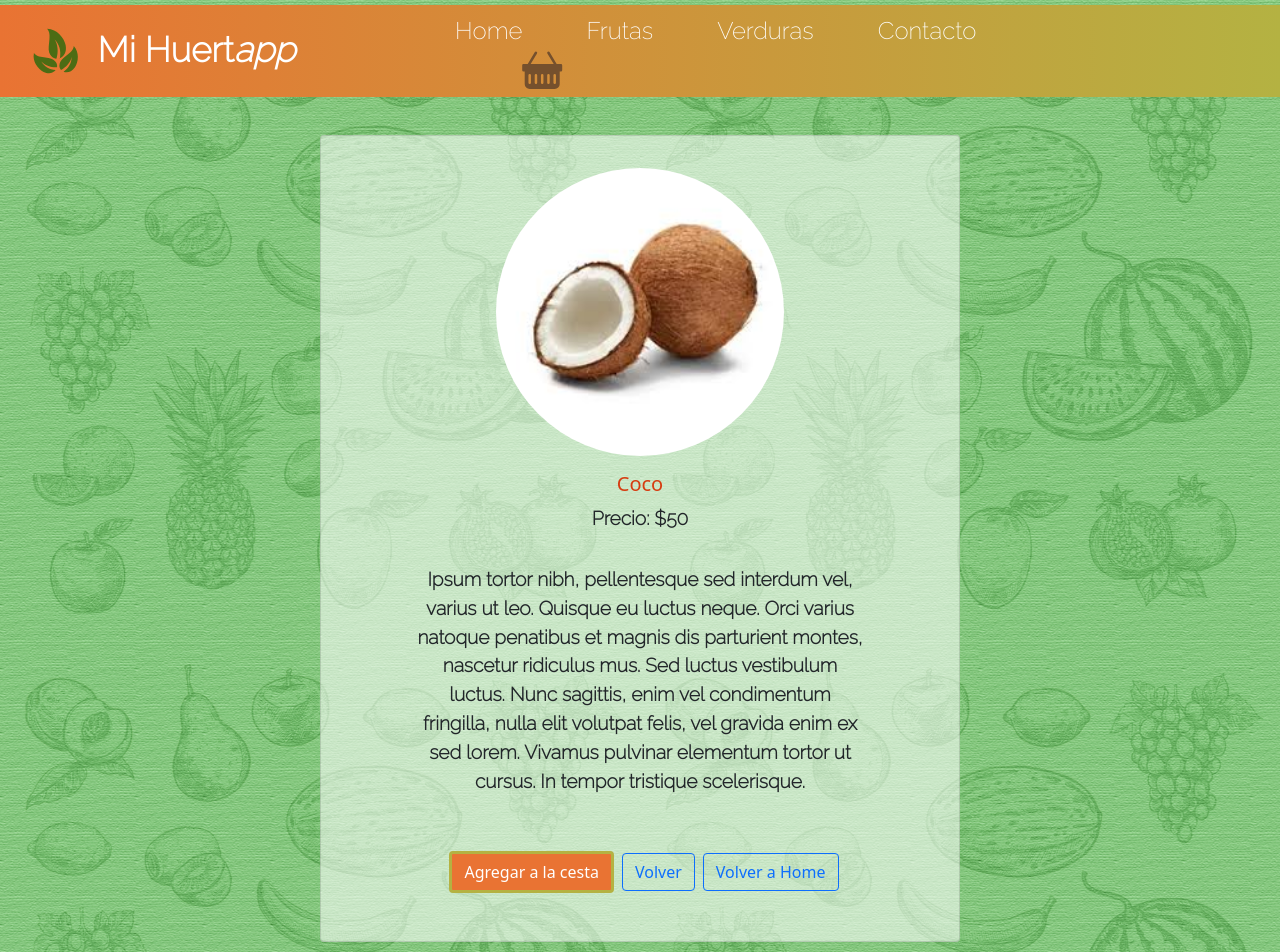
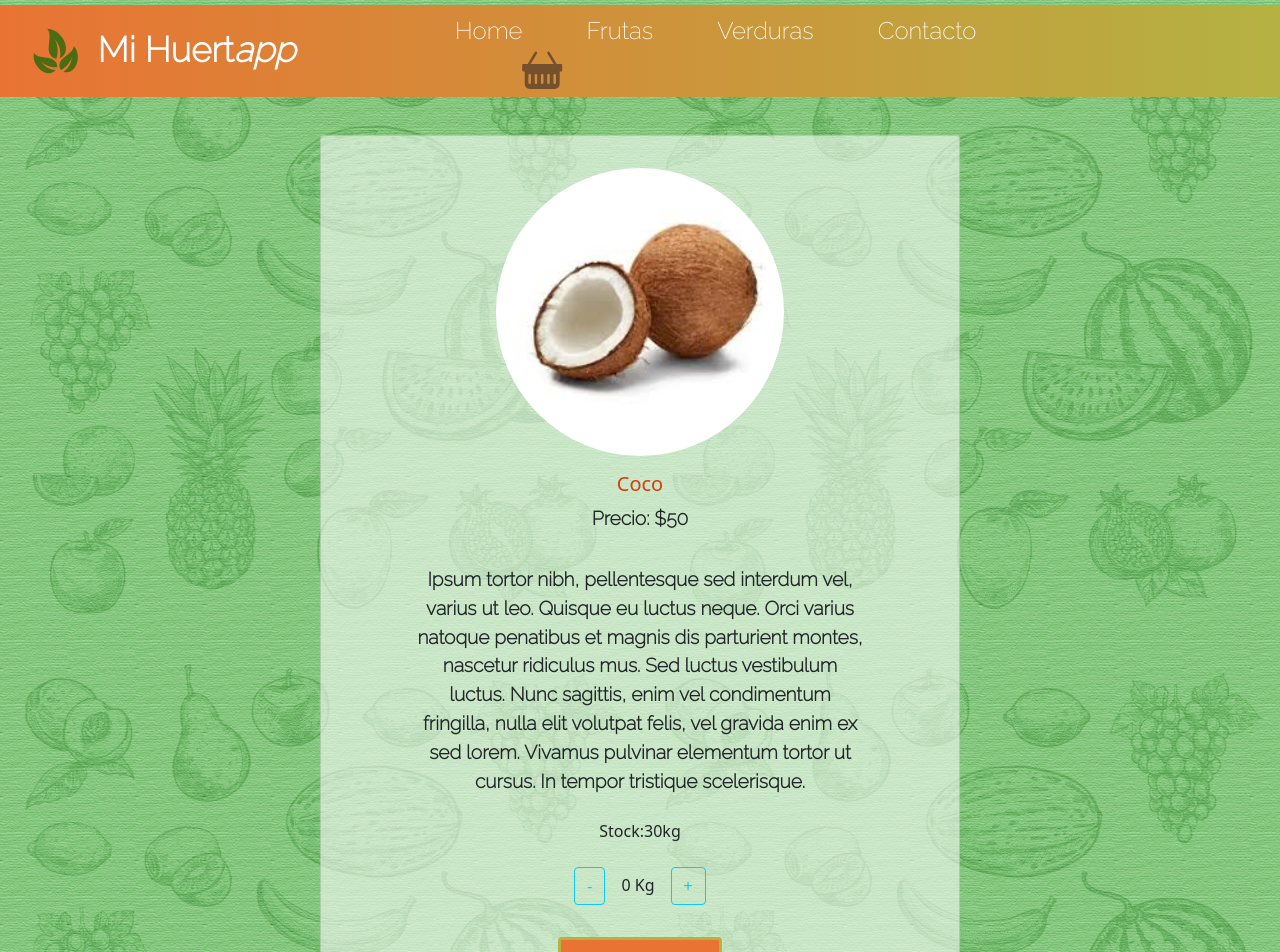
Before and after one commit to IgnazioFausto/react-coderhouse-2021, a React (Create React App) app: page /detail/1 in a window 1280 px wide. Shown: the top 952 px of the page. Built offline with nearby package versions, Linux system fonts and the light colour scheme.

Commit message:
actualizacion con ItemCount

```diff
--- /dev/null
+++ b/src/components/ItemCount/ItemCount.js
@@ -0,0 +1,28 @@
+import React from "react";
+
+export const ItemCount = ({ quantity, cantidad, setCantidad }) => {
+    const handleRestar = () => {
+        if (cantidad > 0) {
+        setCantidad(cantidad - 1) }
+    }
+    const handleSumar = () => {
+        if (cantidad < quantity) {
+        setCantidad(cantidad + 1)}
+    }
+    return (
+
+        <div>
+            <div>Stock:{quantity}kg</div>
+            <br/>
+            <button
+                onClick={handleRestar}
+                className="btn btn-outline-info">-
+            </button>
+            <span className="mx-3">{cantidad} Kg</span>
+            <button
+                onClick={handleSumar}
+                className="btn btn-outline-info">+
+            </button>
+        </div>
+    )
+}
--- a/src/components/ItemDetailContainer/ItemDetail.js
+++ b/src/components/ItemDetailContainer/ItemDetail.js
@@ -1,4 +1,4 @@
-import React from 'react'
+import React, { useState } from 'react'
 import { useHistory } from 'react-router'
 import { Card } from 'react-bootstrap'
 import { CardItemDetail } from '../ItemListContainer/StyledComponents/CardItemDetail'
@@ -6,10 +6,24 @@ import { CardTitle } from '../ItemListContainer/StyledComponents/Card.Title'
 import { CardItemImg } from '../ItemListContainer/StyledComponents/CardItemImg'
 import { Boton } from '../../components/ItemListContainer/StyledComponents/Boton'
 import { CardText } from '../ItemListContainer/StyledComponents/CardText'
+import { ItemCount } from '../ItemCount/ItemCount'
 
-export const ItemDetail = ({ id, name, precio, img, description, category }) => {
+export const ItemDetail = ({ id, name, precio, img, description, category, quantity }) => {
 
     const { goBack, push } = useHistory()
+
+    const [cantidad, setCantidad] = useState(0)
+
+    const addToCart = () => {
+        const newItem = {
+            id,
+            name,
+            precio,
+            category,
+            cantidad
+        }
+        console.log("agregado:", newItem)
+    }
     return (
 
         <CardItemDetail>
@@ -18,7 +32,9 @@ export const ItemDetail = ({ id, name, precio, img, description, category }) =>
                 <CardTitle>{name}</CardTitle>
                 <CardText>Precio: ${precio}</CardText>
                 <CardText>{description}</CardText>
-                <Boton>Agregar a la cesta</Boton>
+                <ItemCount quantity={quantity} cantidad={cantidad} setCantidad={setCantidad}/>
+                <Boton onClick={addToCart}>Agregar a la cesta</Boton>
+                <hr/>
                 <button
                     className="btn btn-outline-primary"
                     onClick={() => goBack()}
--- a/src/data/productos.js
+++ b/src/data/productos.js
@@ -5,6 +5,7 @@ export const productos = [
         precio: 50,
         img: "/img/coco.jpg",
         category: 'fruta',
+        quantity: 30,
         description: "Ipsum tortor nibh, pellentesque sed interdum vel, varius ut leo. Quisque eu luctus neque. Orci varius natoque penatibus et magnis dis parturient montes, nascetur ridiculus mus. Sed luctus vestibulum luctus. Nunc sagittis, enim vel condimentum fringilla, nulla elit volutpat felis, vel gravida enim ex sed lorem. Vivamus pulvinar elementum tortor ut cursus. In tempor tristique scelerisque."
     },
     {
@@ -12,16 +13,18 @@ export const productos = [
         name: "Manzana",
         precio: 30,
         img: "/img/manzana.jpg",
-        category: 'fruta'
- ,       description: "Ipsum tortor nibh, pellentesque sed interdum vel, varius ut leo. Quisque eu luctus neque. Orci varius natoque penatibus et magnis dis parturient montes, nascetur ridiculus mus. Sed luctus vestibulum luctus. Nunc sagittis, enim vel condimentum fringilla, nulla elit volutpat felis, vel gravida enim ex sed lorem. Vivamus pulvinar elementum tortor ut cursus. In tempor tristique scelerisque."
+        category: 'fruta',
+        quantity: 20,
+        description: "Ipsum tortor nibh, pellentesque sed interdum vel, varius ut leo. Quisque eu luctus neque. Orci varius natoque penatibus et magnis dis parturient montes, nascetur ridiculus mus. Sed luctus vestibulum luctus. Nunc sagittis, enim vel condimentum fringilla, nulla elit volutpat felis, vel gravida enim ex sed lorem. Vivamus pulvinar elementum tortor ut cursus. In tempor tristique scelerisque."
     },
     {
         id: 3,
         name: "Kiwi",
         precio: 60,
         img: "/img/kiwi.jpg",
-        category: 'fruta'
- ,       description: "Ipsum tortor nibh, pellentesque sed interdum vel, varius ut leo. Quisque eu luctus neque. Orci varius natoque penatibus et magnis dis parturient montes, nascetur ridiculus mus. Sed luctus vestibulum luctus. Nunc sagittis, enim vel condimentum fringilla, nulla elit volutpat felis, vel gravida enim ex sed lorem. Vivamus pulvinar elementum tortor ut cursus. In tempor tristique scelerisque."
+        category: 'fruta',
+        quantity: 10,
+        description: "Ipsum tortor nibh, pellentesque sed interdum vel, varius ut leo. Quisque eu luctus neque. Orci varius natoque penatibus et magnis dis parturient montes, nascetur ridiculus mus. Sed luctus vestibulum luctus. Nunc sagittis, enim vel condimentum fringilla, nulla elit volutpat felis, vel gravida enim ex sed lorem. Vivamus pulvinar elementum tortor ut cursus. In tempor tristique scelerisque."
     },
     {
         id: 4,
@@ -29,6 +32,7 @@ export const productos = [
         precio: 20,
         img: "/img/acelga.jpg",
         category: 'verdura',
+        quantity: 15,
         description: "Ipsum tortor nibh, pellentesque sed interdum vel, varius ut leo. Quisque eu luctus neque. Orci varius natoque penatibus et magnis dis parturient montes, nascetur ridiculus mus. Sed luctus vestibulum luctus. Nunc sagittis, enim vel condimentum fringilla, nulla elit volutpat felis, vel gravida enim ex sed lorem. Vivamus pulvinar elementum tortor ut cursus. In tempor tristique scelerisque."
     },
     {
@@ -36,8 +40,9 @@ export const productos = [
         name: "Banana",
         precio: 45,
         img: "/img/banana.jpg",
-        category: 'fruta'
- ,       description: "Ipsum tortor nibh, pellentesque sed interdum vel, varius ut leo. Quisque eu luctus neque. Orci varius natoque penatibus et magnis dis parturient montes, nascetur ridiculus mus. Sed luctus vestibulum luctus. Nunc sagittis, enim vel condimentum fringilla, nulla elit volutpat felis, vel gravida enim ex sed lorem. Vivamus pulvinar elementum tortor ut cursus. In tempor tristique scelerisque."
+        category: 'fruta',
+        quantity: 52,
+        description: "Ipsum tortor nibh, pellentesque sed interdum vel, varius ut leo. Quisque eu luctus neque. Orci varius natoque penatibus et magnis dis parturient montes, nascetur ridiculus mus. Sed luctus vestibulum luctus. Nunc sagittis, enim vel condimentum fringilla, nulla elit volutpat felis, vel gravida enim ex sed lorem. Vivamus pulvinar elementum tortor ut cursus. In tempor tristique scelerisque."
     },
     {
         id: 6,
@@ -45,6 +50,7 @@ export const productos = [
         precio: 35,
         img: "/img/cebolla.jpg",
         category: 'verdura',
+        quantity: 27,
         description: "Ipsum tortor nibh, pellentesque sed interdum vel, varius ut leo. Quisque eu luctus neque. Orci varius natoque penatibus et magnis dis parturient montes, nascetur ridiculus mus. Sed luctus vestibulum luctus. Nunc sagittis, enim vel condimentum fringilla, nulla elit volutpat felis, vel gravida enim ex sed lorem. Vivamus pulvinar elementum tortor ut cursus. In tempor tristique scelerisque."
     },
     {
@@ -52,8 +58,9 @@ export const productos = [
         name: "Naranja",
         precio: 50,
         img: "/img/naranja.jpg",
-        category: 'fruta'
- ,       description: "Ipsum tortor nibh, pellentesque sed interdum vel, varius ut leo. Quisque eu luctus neque. Orci varius natoque penatibus et magnis dis parturient montes, nascetur ridiculus mus. Sed luctus vestibulum luctus. Nunc sagittis, enim vel condimentum fringilla, nulla elit volutpat felis, vel gravida enim ex sed lorem. Vivamus pulvinar elementum tortor ut cursus. In tempor tristique scelerisque."
+        category: 'fruta',
+        quantity: 64,
+        description: "Ipsum tortor nibh, pellentesque sed interdum vel, varius ut leo. Quisque eu luctus neque. Orci varius natoque penatibus et magnis dis parturient montes, nascetur ridiculus mus. Sed luctus vestibulum luctus. Nunc sagittis, enim vel condimentum fringilla, nulla elit volutpat felis, vel gravida enim ex sed lorem. Vivamus pulvinar elementum tortor ut cursus. In tempor tristique scelerisque."
     },
     {
         id: 8,
@@ -61,6 +68,7 @@ export const productos = [
         precio: 25,
         img: "/img/papa.jpg",
         category: 'verdura',
+        quantity: 80,
         description: "Ipsum tortor nibh, pellentesque sed interdum vel, varius ut leo. Quisque eu luctus neque. Orci varius natoque penatibus et magnis dis parturient montes, nascetur ridiculus mus. Sed luctus vestibulum luctus. Nunc sagittis, enim vel condimentum fringilla, nulla elit volutpat felis, vel gravida enim ex sed lorem. Vivamus pulvinar elementum tortor ut cursus. In tempor tristique scelerisque."
     },
     {
@@ -69,6 +77,7 @@ export const productos = [
         precio: 55,
         img: "/img/tomate.jpg",
         category: 'verdura',
+        quantity: 51,
         description: "Ipsum tortor nibh, pellentesque sed interdum vel, varius ut leo. Quisque eu luctus neque. Orci varius natoque penatibus et magnis dis parturient montes, nascetur ridiculus mus. Sed luctus vestibulum luctus. Nunc sagittis, enim vel condimentum fringilla, nulla elit volutpat felis, vel gravida enim ex sed lorem. Vivamus pulvinar elementum tortor ut cursus. In tempor tristique scelerisque."
     },
     {
@@ -77,6 +86,7 @@ export const productos = [
         precio: 20,
         img: "/img/zapallo-ingles.jpg",
         category: 'verdura',
+        quantity: 20,
         description: "Ipsum tortor nibh, pellentesque sed interdum vel, varius ut leo. Quisque eu luctus neque. Orci varius natoque penatibus et magnis dis parturient montes, nascetur ridiculus mus. Sed luctus vestibulum luctus. Nunc sagittis, enim vel condimentum fringilla, nulla elit volutpat felis, vel gravida enim ex sed lorem. Vivamus pulvinar elementum tortor ut cursus. In tempor tristique scelerisque."
     }
 ]
```
